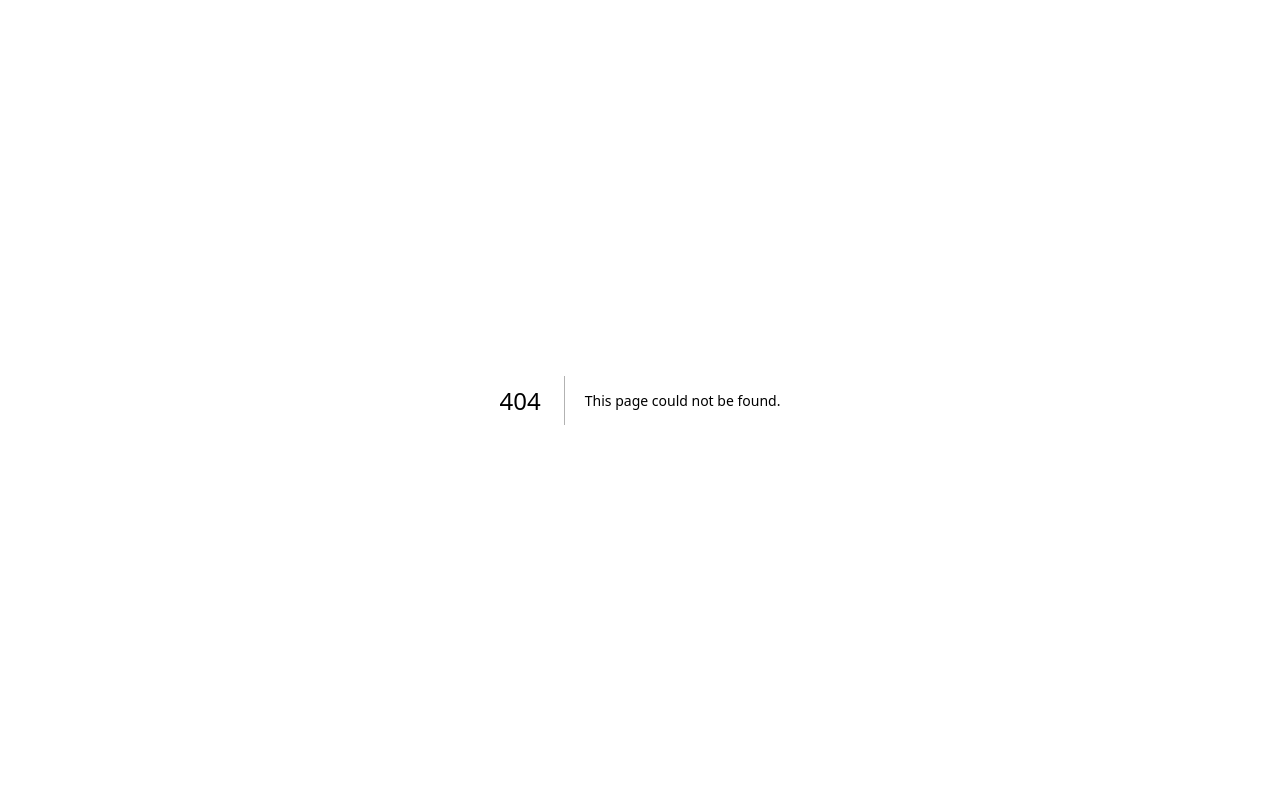
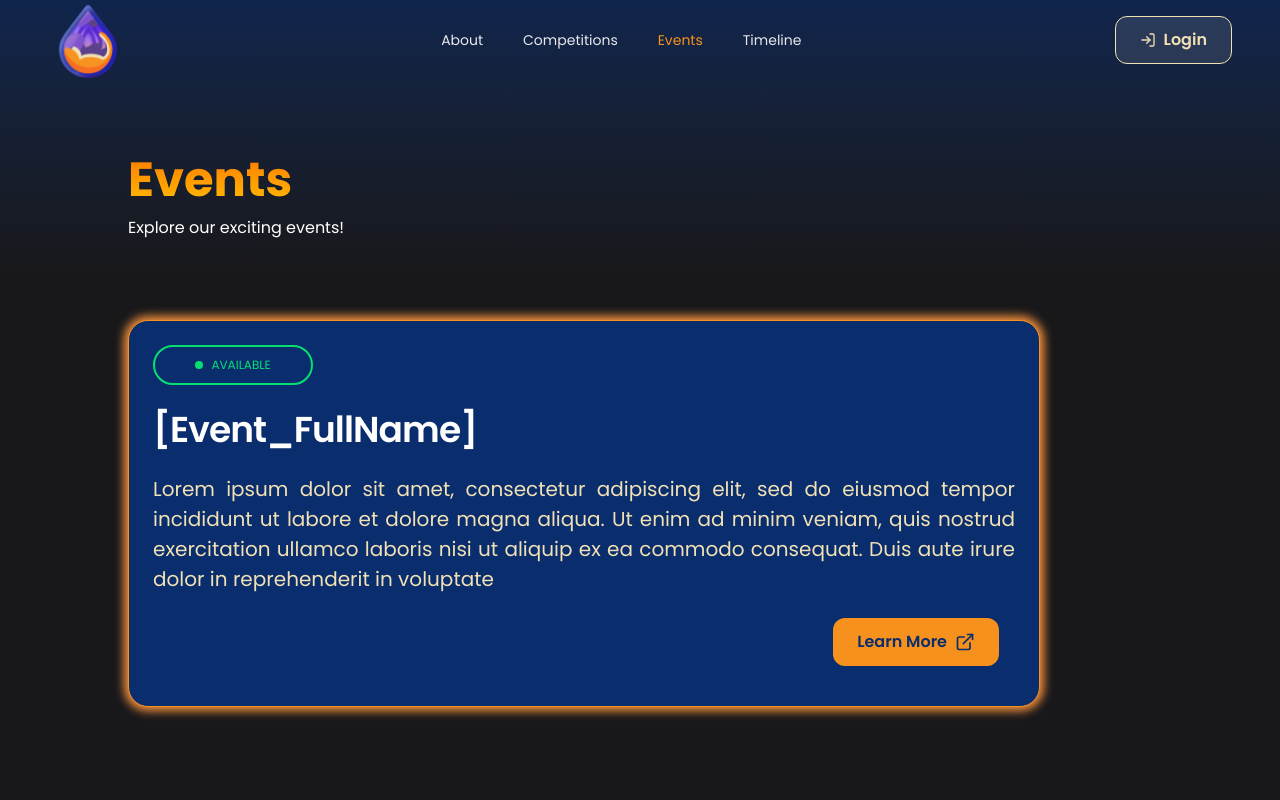
Before and after one commit to AndhikaAddiputra/wildcat-fe, a Next.js app: page /events in a window 1280 px wide. Before the commit this address had no page. Shown: the top 800 px of the page. Built offline with nearby package versions, Linux system fonts and the light colour scheme.

Commit message:
feat: add events page

```diff
--- /dev/null
+++ b/src/app/events/page.tsx
@@ -0,0 +1,120 @@
+"use client";
+
+import { useState } from "react";
+import {
+  Button,
+  Card,
+  CardSmall,
+  CardMedium,
+  CardLarge,
+  CardHeader,
+  CardTitle,
+  CardDescription,
+  CardContent,
+  CardFooter,
+  Input,
+  Textarea,
+  Badge,
+  Avatar,
+  Modal,
+  Separator,
+  Navbar,
+  Footer,
+} from "@/components/ui";
+import {
+  Heart,
+  Star,
+  Search,
+  Bell,
+  Settings,
+  User,
+  Mail,
+  ArrowRight,
+  CheckCircle,
+  AlertTriangle,
+  Info,
+  LogIn,
+  ExternalLink,
+  Trash2,
+  Plus,
+  Download,
+  Share2,
+  Zap,
+  Shield,
+  Globe,
+  Rocket,
+  Circle,
+  ImageOff,
+} from "lucide-react";
+
+export default function Event() {
+  const [modalOpen, setModalOpen] = useState(false);
+
+  const navLinks = [
+    { label: "About", href: "/" },
+    { label: "Competitions", href: "#components" },
+    { label: "Events", href: "/events" },
+    { label: "Timeline", href: "#badges" },
+  ];
+
+  return (
+    <div className="min-h-screen bg-zinc-900 text-white">
+      <style>{`@import url('https://fonts.googleapis.com/css2?family=Poppins:wght@400;600;700&display=swap');`}</style>
+      <style>{`@import url('https://fonts.googleapis.com/css2?family=Manrope:wght@400;700;800&family=Poppins:wght@400;600;700&display=swap');`}</style>
+      {/* Navbar - transparent to solid */}
+      <Navbar
+        logo={
+          <img src="/wildcat-logo.svg" alt="Wildcat" className="h-20 w-auto" />
+        }
+        links={navLinks}
+        activeLink="/events"
+        action={
+          <Button variant="outline" size="lg">
+            <LogIn className="h-4 w-4" />
+            Login
+          </Button>
+        }
+      />
+
+      {/* Hero Section */}
+      <section
+        className="relative flex pt-36 pb-8 justify-center bg-gradient-to-b from-[#0A2D6E]/60 to-zinc-900 pt-20"
+      >
+        <div className="text-left mx-auto w-[80vw]">
+          <h3 className="text-[48px] font-extrabold text-transparent bg-clip-text bg-gradient-to-b from-orange-500 to-yellow-400">
+            Events
+          </h3>
+          <p className="">
+            Explore our exciting events!
+          </p>
+        </div>
+      </section>
+
+      <main className=" flex justify-center mx-auto px-6 py-12 min-h-[55vw]">
+        <section className="w-[80vw]">
+            <CardMedium>
+              <CardHeader>
+                <Badge variant="complete" className="mb-4">
+                  AVAILABLE
+                </Badge>
+                <CardTitle className="mb-4 text-[36px] font-semibold leading-tight text-white">
+                  [Event_FullName]
+                </CardTitle>
+                <CardDescription className="text-justify leading-relaxed text-[#F1E1B4] text-[20px] opacity-100">
+                  Lorem ipsum dolor sit amet, consectetur adipiscing elit, sed do eiusmod tempor incididunt ut labore et dolore magna aliqua. Ut enim ad minim veniam, quis nostrud exercitation ullamco laboris nisi ut aliquip ex ea commodo consequat. Duis aute irure dolor in reprehenderit in voluptate
+                </CardDescription>
+              </CardHeader>
+              <CardFooter className="flex justify-end px-10 pb-10 pt-0">
+                <Button variant="primary" size="lg">
+                  Learn More
+                  <ExternalLink className="h-5 w-5" />
+                </Button>
+              </CardFooter>
+            </CardMedium>
+        </section>
+      </main>
+
+      <Footer />
+    </div>
+  );
+}
```
